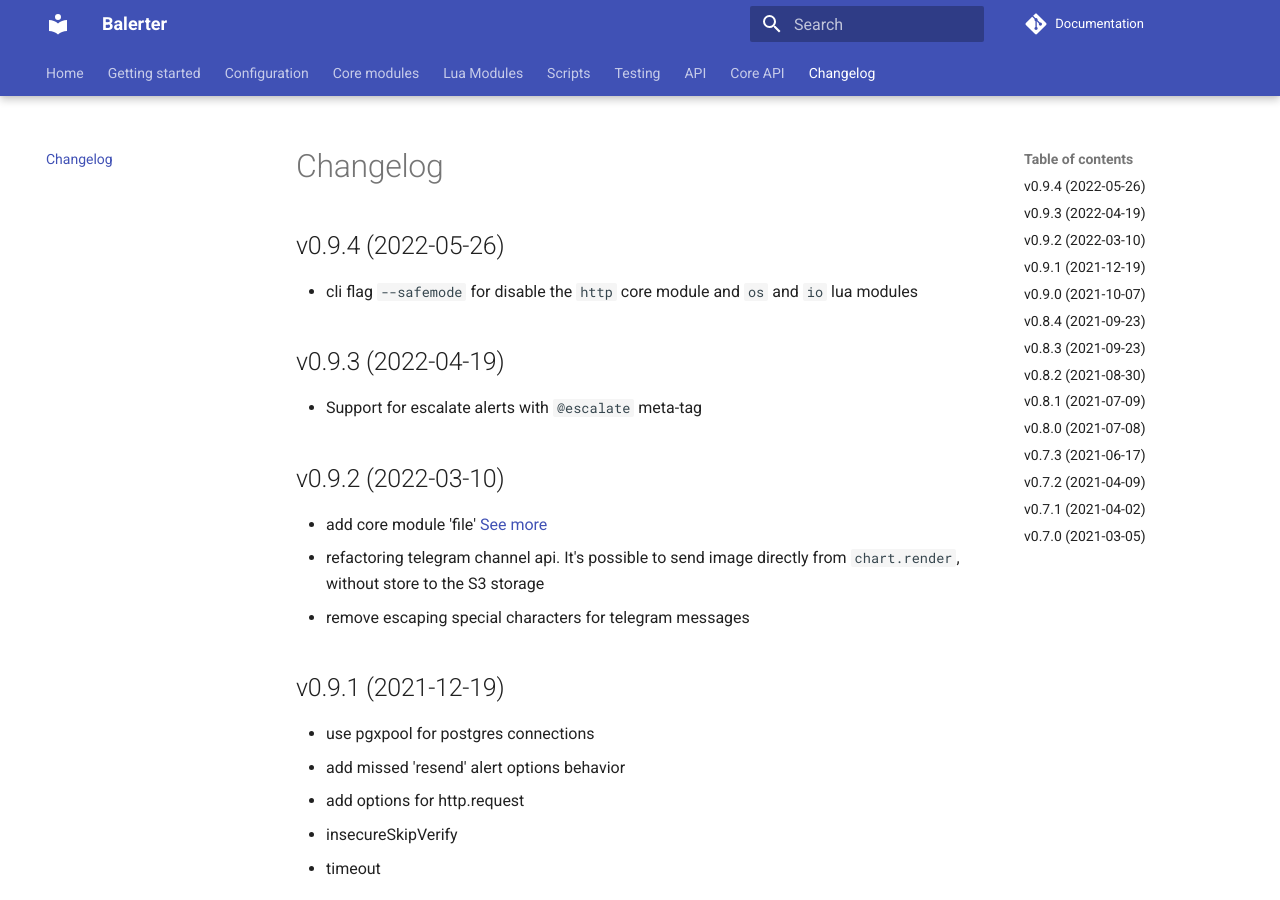
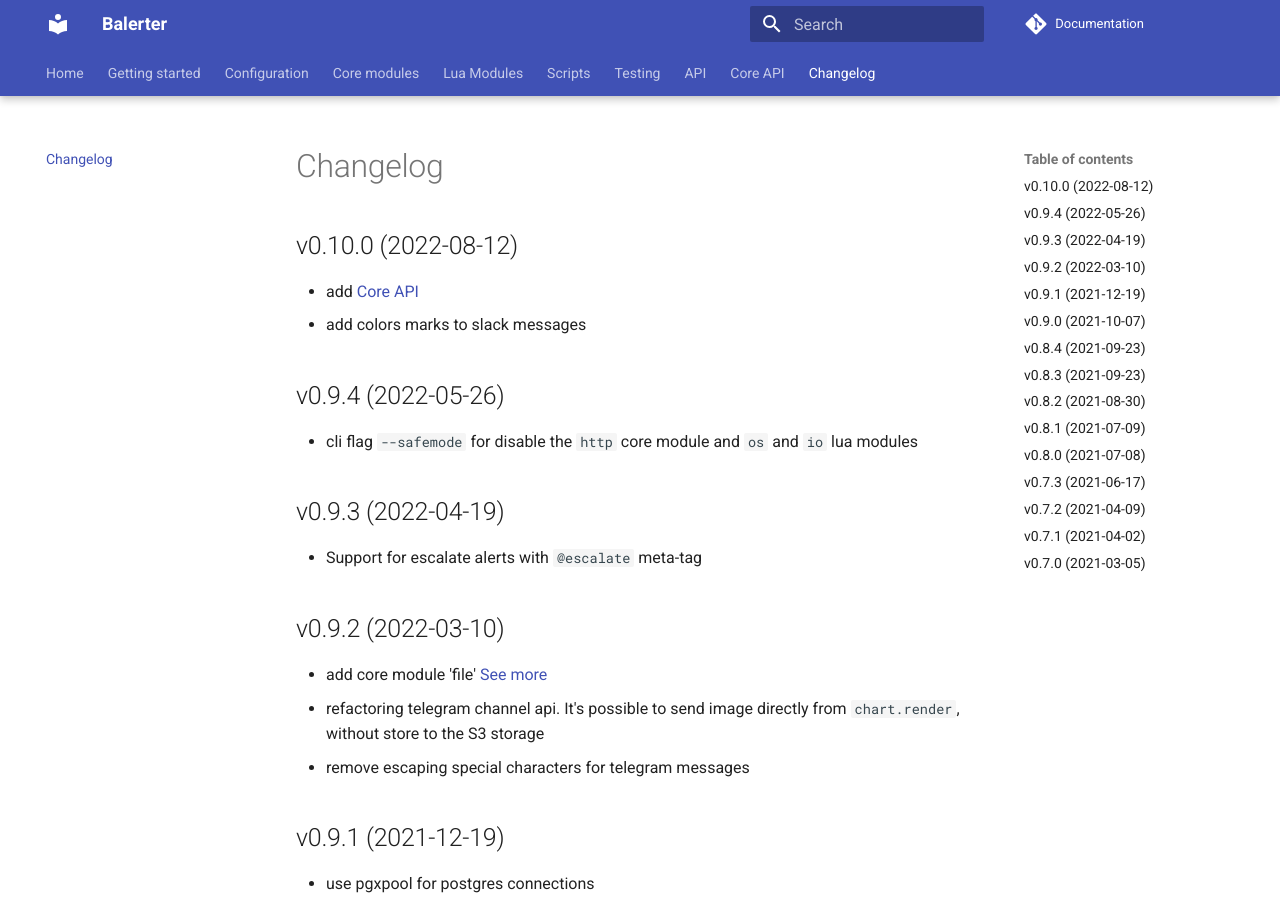
Before and after one commit to balerter/site, an MkDocs documentation site: the page built from docs/changelog.md, in a window 1280 px wide and 900 px high. Built offline with MkDocs 1.6.1 and Material for MkDocs 9.7.7, drawn with Linux system fonts in a browser that asks for light colours; comment, search, counter and statistics services are not loaded.

Commit message:
update changelog to v0.10.0

```diff
--- a/docs/changelog.md
+++ b/docs/changelog.md
@@ -1,3 +1,8 @@
+## v0.10.0 (2022-08-12)
+
+- add [Core API](/core-api)
+- add colors marks to slack messages
+
 ## v0.9.4 (2022-05-26)
 
 - cli flag `--safemode` for disable the `http` core module and `os` and `io` lua modules
```
